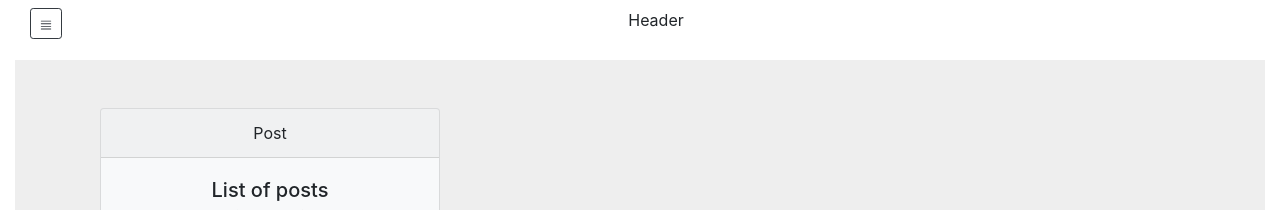
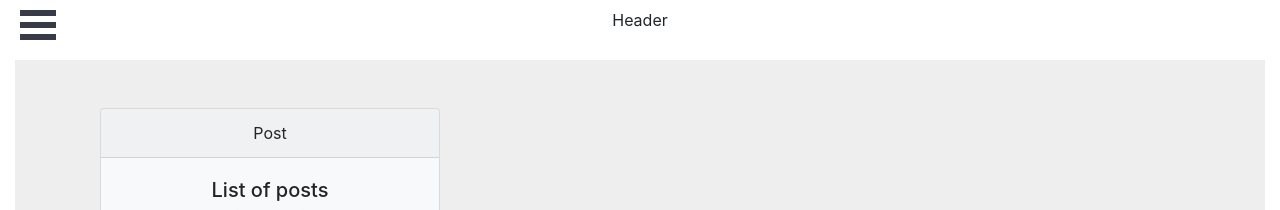
Before and after one commit to AlePericolo/node-react-crud, a React (Create React App) app in the folder frontend/: page / in a window 1280 px wide. Shown: the top 210 px of the page. Built offline with nearby package versions, Linux system fonts and the light colour scheme.

Commit message:
react-burger-menu

```diff
--- a/frontend/src/containers/layout.js
+++ b/frontend/src/containers/layout.js
@@ -1,4 +1,4 @@
-import React, { useState } from "react";
+import React from "react";
 
 import Sidebar from "../partials/sidebar";
 import Header from "../partials/header";
@@ -6,19 +6,12 @@
 
 const Layout = (props) => {
 
-    const [isMenuOpen, setMenuOpen] = useState(false)
-    const handleMenu = () => {
-        setMenuOpen(!isMenuOpen)
-    };
-
     return (
         <div className="container-fluid">
             <div className="row">
-                <div className={isMenuOpen ? 'col-2 pl-0' : ''}>
-                    <Sidebar isMenuOpen={isMenuOpen} handleMenu={handleMenu} />
-                </div>
-                <div className={isMenuOpen ? 'col-10' : 'col-12'}>
-                    <Header isMenuOpen={isMenuOpen} handleMenu={handleMenu} />
+                <Sidebar />
+                <div className='col'>
+                    <Header />
                     <main role="main">{props.children}</main>
                     <Footer />
                 </div>
--- a/frontend/src/partials/header.js
+++ b/frontend/src/partials/header.js
@@ -1,16 +1,9 @@
 import React from "react";
 
-import { BsJustify } from "react-icons/bs";
-
-const Header = (props) => {
+const Header = () => {
     return (
         <header>
             <div className="container-fluid text-center py-2">
-                {!props.isMenuOpen &&
-                    <button className="btn btn-sm btn-outline-dark float-left" onClick={() => props.handleMenu()}>
-                        <BsJustify />
-                    </button>
-                }
                 Header
             </div>
         </header>
--- a/frontend/src/partials/sidebar.js
+++ b/frontend/src/partials/sidebar.js
@@ -2,12 +2,14 @@
 
 import { slide as Menu } from 'react-burger-menu'
 
-const Sidebar = (props) => {
+const Sidebar = () => {
     return (
-        <Menu isOpen={props.isMenuOpen} onClose={() => props.handleMenu()}>
-            <a id="home" className="menu-item" href="/">Home</a>
-            <a id="post" className="menu-item" href="/post/">Post</a>
-        </Menu>
+        <div className="sidebar">
+            <Menu disableAutoFocus>
+                <a id="home" className="menu-item" href="/">Home</a>
+                <a id="post" className="menu-item" href="/post/">Post</a>
+            </Menu>
+        </div>
     );
 };
 
--- /dev/null
+++ b/frontend/src/sass/_sidebar.scss
@@ -0,0 +1,68 @@
+.sidebar{
+    /* Position and sizing of burger button */
+.bm-burger-button {
+    position: fixed;
+    width: 36px;
+    height: 30px;
+    left: 20px;
+    top: 10px;
+  }
+
+  /* Color/shape of burger icon bars */
+  .bm-burger-bars {
+    background: #373a47;
+  }
+
+  /* Color/shape of burger icon bars on hover*/
+  .bm-burger-bars-hover {
+    background: #a90000;
+  }
+
+  /* Position and sizing of clickable cross button */
+  .bm-cross-button {
+    height: 24px;
+    width: 24px;
+  }
+
+  /* Color/shape of close button cross */
+  .bm-cross {
+    background: #bdc3c7;
+  }
+
+  /*
+  Sidebar wrapper styles
+  Note: Beware of modifying this element as it can break the animations - you should not need to touch it in most cases
+  */
+  .bm-menu-wrap {
+    position: fixed;
+    height: 100%;
+  }
+
+  /* General sidebar styles */
+  .bm-menu {
+    background: #373a47;
+    padding: 2.5em 1.5em 0;
+    font-size: 1.15em;
+  }
+
+  /* Morph shape necessary with bubble or elastic */
+  .bm-morph-shape {
+    fill: #373a47;
+  }
+
+  /* Wrapper for item list */
+  .bm-item-list {
+    color: #b8b7ad;
+    padding: 0.8em;
+  }
+
+  /* Individual item */
+  .bm-item {
+    display: inline-block;
+  }
+
+  /* Styling of overlay */
+  .bm-overlay {
+    background: rgba(0, 0, 0, 0.3);
+  }
+}
--- a/frontend/src/sass/main.scss
+++ b/frontend/src/sass/main.scss
@@ -3,4 +3,5 @@
 
 
 @import "./layout";
+@import "./sidebar";
 @import "./loader";
```
